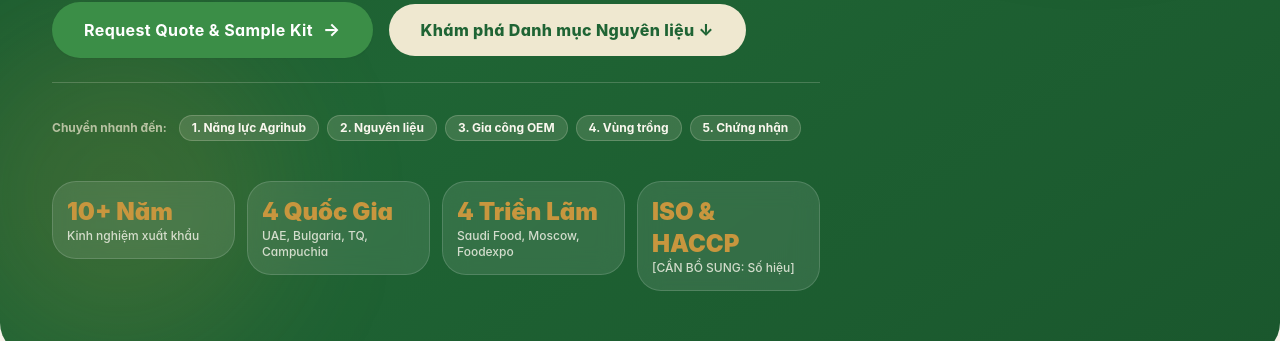
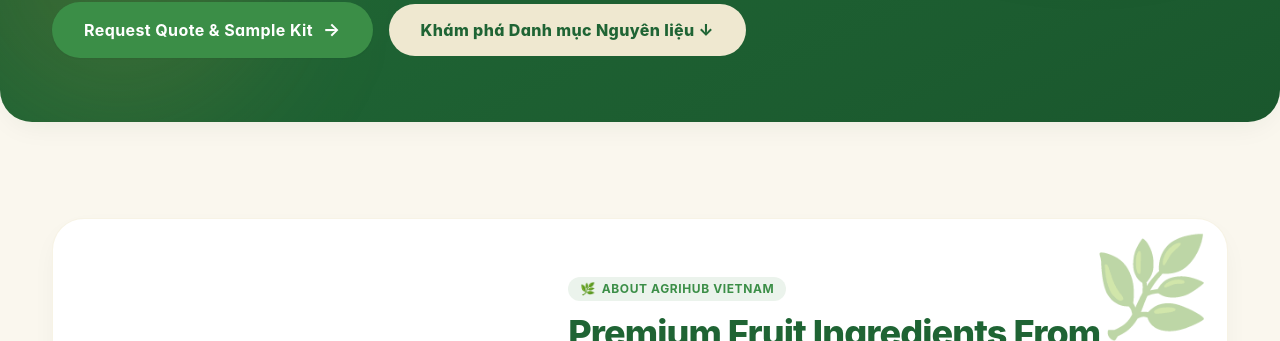
Before and after one commit to hungtan1406/AgrihubVN, a Next.js app: page /en in a window 1280 px wide. Shown: the part 585-926 px from the top of the page. Built offline with nearby package versions, Linux system fonts and the light colour scheme; no server answers.

Commit message:
refactor: remove hero quick jump menu and stats trust bar

```diff
--- a/components/HomePageContent.tsx
+++ b/components/HomePageContent.tsx
@@ -179,78 +179,6 @@
                 Khám phá Danh mục Nguyên liệu &darr;
               </Button>
             </motion.div>
-
-            {/* In-page Anchor Quick Jump Menu */}
-            <motion.div
-              initial={{ opacity: 0 }}
-              animate={{ opacity: 1 }}
-              transition={{ duration: 0.6, delay: 0.4 }}
-              className="pt-6 sm:pt-8 border-t border-cream-200/20 flex flex-wrap gap-1.5 sm:gap-2 text-xs font-bold"
-            >
-              <span className="text-cream-300/70 self-center mr-1 hidden sm:inline">Chuyển nhanh đến:</span>
-              <a
-                href="#ve-agrihub"
-                className="px-3 py-1 rounded-full bg-cream-300/15 hover:bg-cream-300/30 text-cream-100 border border-cream-200/20 transition-all text-[11px] sm:text-xs"
-              >
-                1. Năng lực Agrihub
-              </a>
-              <a
-                href="#nguyen-lieu"
-                className="px-3 py-1 rounded-full bg-cream-300/15 hover:bg-cream-300/30 text-cream-100 border border-cream-200/20 transition-all text-[11px] sm:text-xs"
-              >
-                2. Nguyên liệu
-              </a>
-              <a
-                href="#oem-odm"
-                className="px-3 py-1 rounded-full bg-cream-300/15 hover:bg-cream-300/30 text-cream-100 border border-cream-200/20 transition-all text-[11px] sm:text-xs"
-              >
-                3. Gia công OEM
-              </a>
-              <a
-                href="#nang-luc"
-                className="px-3 py-1 rounded-full bg-cream-300/15 hover:bg-cream-300/30 text-cream-100 border border-cream-200/20 transition-all text-[11px] sm:text-xs"
-              >
-                4. Vùng trồng
-              </a>
-              <a
-                href="#chat-luong"
-                className="px-3 py-1 rounded-full bg-cream-300/15 hover:bg-cream-300/30 text-cream-100 border border-cream-200/20 transition-all text-[11px] sm:text-xs"
-              >
-                5. Chứng nhận
-              </a>
-            </motion.div>
-
-            {/* Verified Trust Bar in soft pill cards */}
-            <StaggerContainer
-              staggerDelay={0.08}
-              delayChildren={0.45}
-              className="pt-4 grid grid-cols-2 sm:grid-cols-4 gap-2.5 sm:gap-3 text-xs"
-            >
-              <StaggerItem>
-                <div className="bg-white/10 backdrop-blur-md p-3 sm:p-3.5 rounded-2xl border border-white/15 text-center sm:text-left">
-                  <p className="text-accent-gold font-black text-xl sm:text-2xl">10+ Năm</p>
-                  <p className="text-cream-100/80 font-medium text-[11px] sm:text-xs">Kinh nghiệm xuất khẩu</p>
-                </div>
-              </StaggerItem>
-              <StaggerItem>
-                <div className="bg-white/10 backdrop-blur-md p-3 sm:p-3.5 rounded-2xl border border-white/15 text-center sm:text-left">
-                  <p className="text-accent-gold font-black text-xl sm:text-2xl">4 Quốc Gia</p>
-                  <p className="text-cream-100/80 font-medium text-[11px] sm:text-xs">UAE, Bulgaria, TQ, Campuchia</p>
-                </div>
-              </StaggerItem>
-              <StaggerItem>
-                <div className="bg-white/10 backdrop-blur-md p-3 sm:p-3.5 rounded-2xl border border-white/15 text-center sm:text-left">
-                  <p className="text-accent-gold font-black text-xl sm:text-2xl">4 Triển Lãm</p>
-                  <p className="text-cream-100/80 font-medium text-[11px] sm:text-xs">Saudi Food, Moscow, Foodexpo</p>
-                </div>
-              </StaggerItem>
-              <StaggerItem>
-                <div className="bg-white/10 backdrop-blur-md p-3 sm:p-3.5 rounded-2xl border border-white/15 text-center sm:text-left">
-                  <p className="text-accent-gold font-black text-xl sm:text-2xl">ISO & HACCP</p>
-                  <p className="text-cream-100/80 font-medium text-[11px] sm:text-xs">[CẦN BỔ SUNG: Số hiệu]</p>
-                </div>
-              </StaggerItem>
-            </StaggerContainer>
           </div>
         </Container>
       </section>
```
